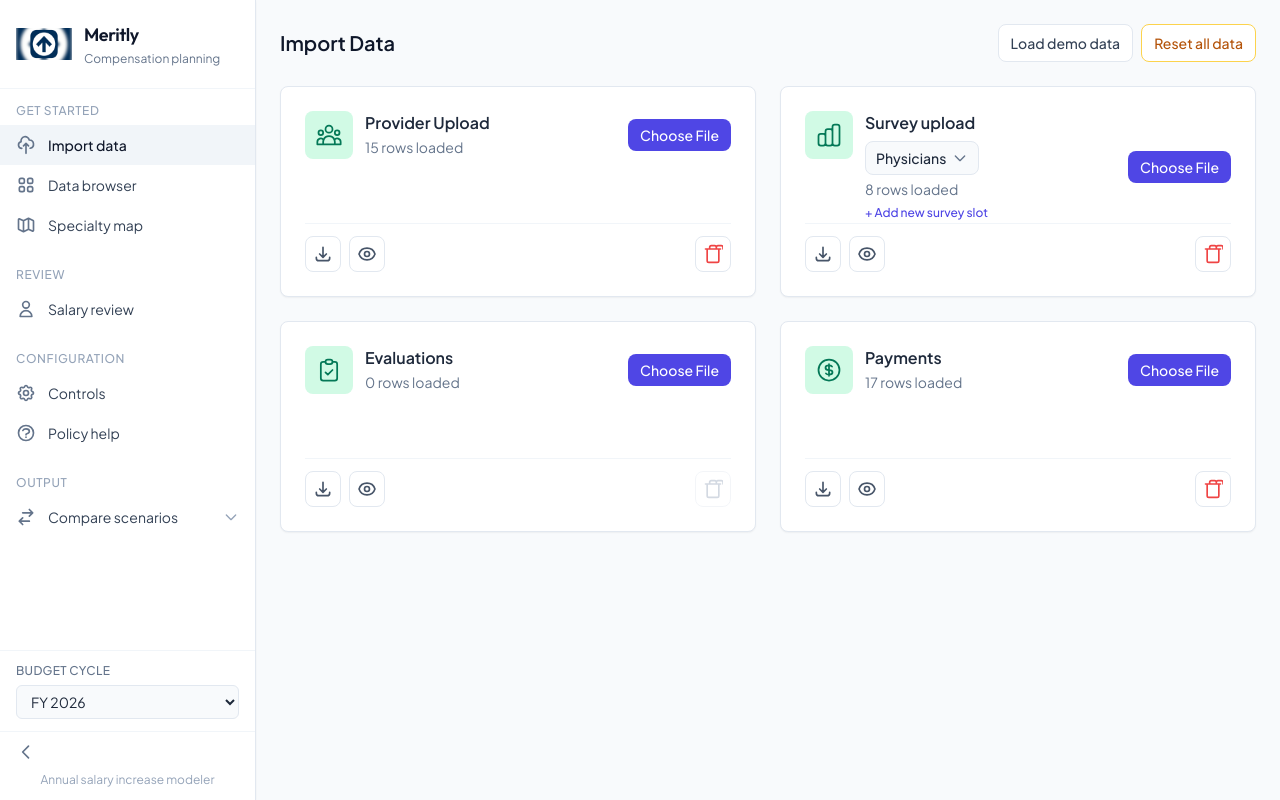
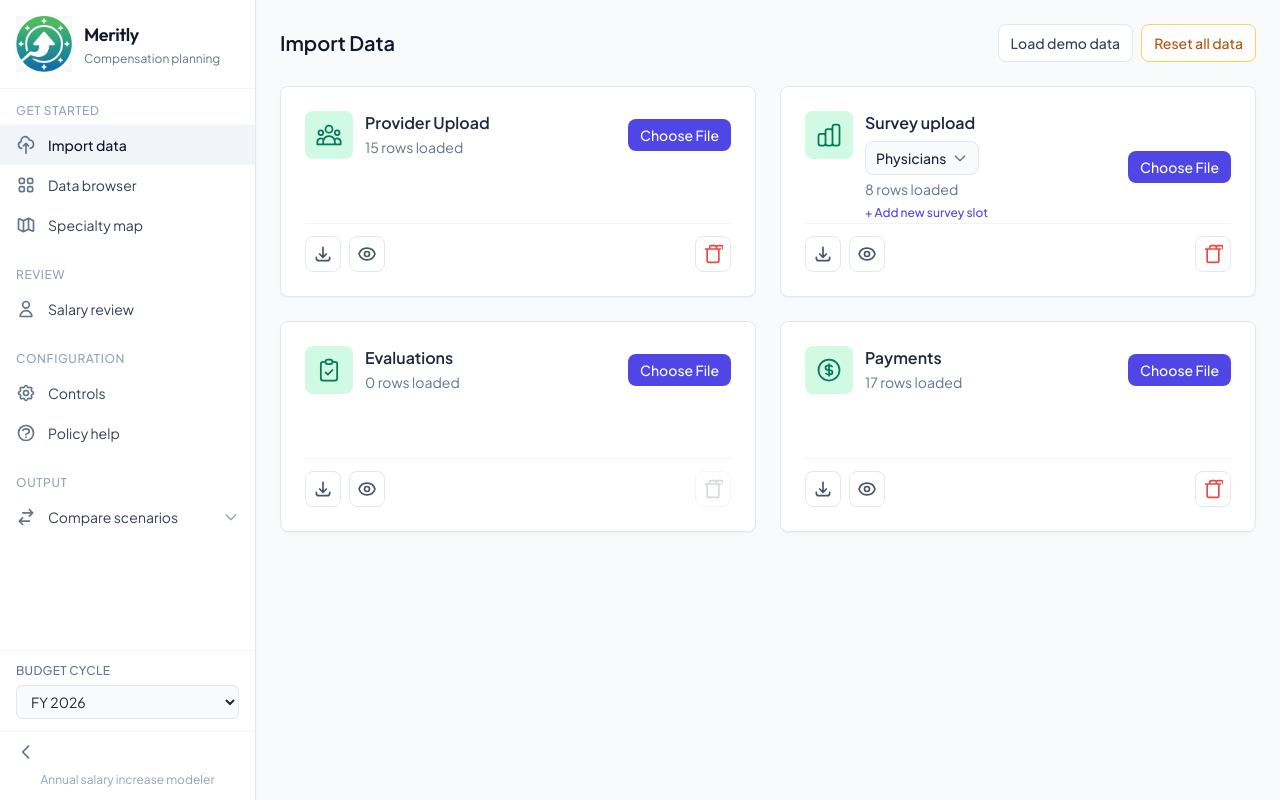
Before and after one commit to WiesHerd/Annual_Salary_Increases, a React (Vite) app: page /#import in a window 1280 px wide. Built offline with nearby package versions, Linux system fonts and the light colour scheme.

Commit message:
Use GrokImage.jpg for sidebar and favicon; add to repo for deployments
Made-with: Cursor

```diff
--- a/index.html
+++ b/index.html
@@ -2,9 +2,9 @@
 <html lang="en">
   <head>
     <meta charset="UTF-8" />
-    <link rel="icon" type="image/png" href="/app-icon.png" sizes="32x32" />
-    <link rel="icon" type="image/png" href="/app-icon.png" sizes="64x64" />
-    <link rel="apple-touch-icon" href="/app-icon.png" sizes="180x180" />
+    <link rel="icon" type="image/jpeg" href="/GrokImage.jpg" sizes="32x32" />
+    <link rel="icon" type="image/jpeg" href="/GrokImage.jpg" sizes="64x64" />
+    <link rel="apple-touch-icon" href="/GrokImage.jpg" sizes="180x180" />
     <meta name="viewport" content="width=device-width, initial-scale=1.0" />
     <title>Meritly | Compensation planning</title>
     <link rel="preconnect" href="https://fonts.googleapis.com" />
--- a/src/components/layout.tsx
+++ b/src/components/layout.tsx
@@ -115,7 +115,7 @@ export function Layout({ children, currentView, onNavigate, sidebarHidden = fals
           <div className="flex items-center gap-3">
             <div className="w-14 h-14 shrink-0 flex items-center justify-center">
               <img
-                src="/app-icon.png"
+                src="/GrokImage.jpg"
                 alt="Meritly"
                 className="max-w-full max-h-full w-full h-full object-contain"
               />
```
Also changed, not shown: public/GrokImage.jpg (added).
